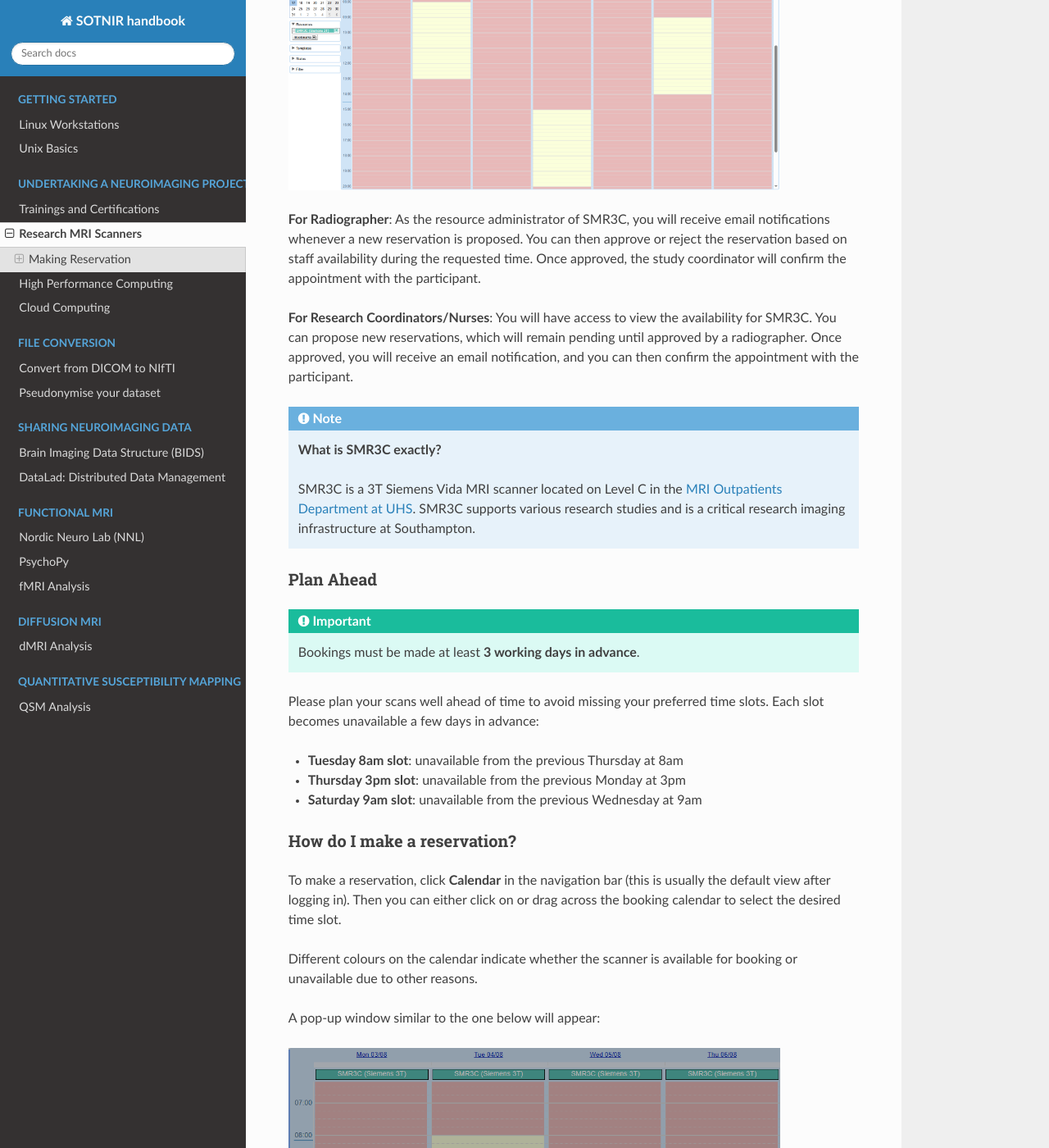
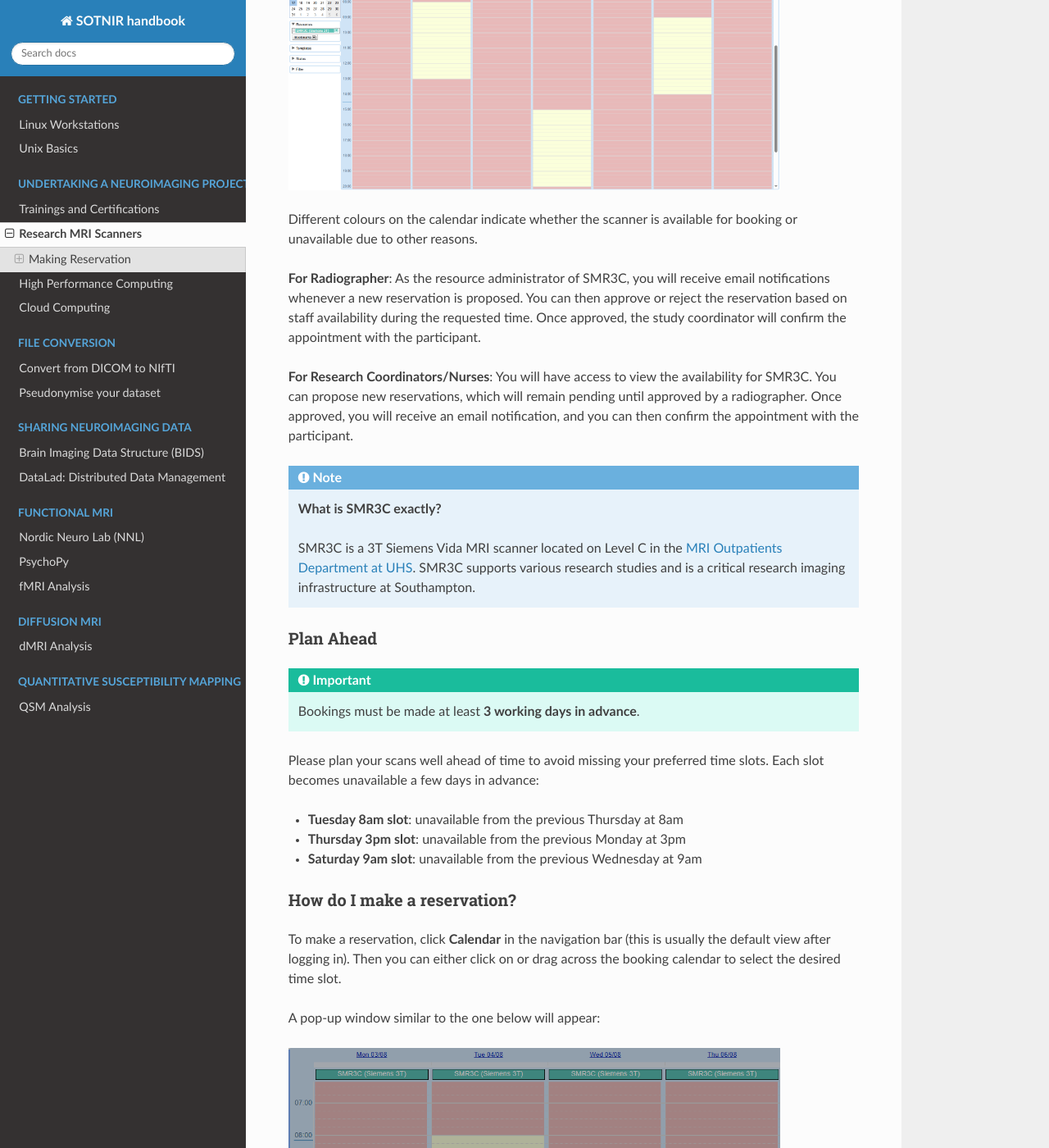
Before and after one commit to nhuneke/sotnir-handbook, a Sphinx documentation site: the page built from docs/projects-soton/mri-scanner.rst, in a window 1280 px wide and 1400 px high, scrolled down 929 px. Shown: the whole window at 82% size. Built offline with Sphinx 7.4.7 and the Read the Docs theme 3.1.0, drawn with Linux system fonts in a browser that asks for light colours; part of the change alters nothing that is shown.

Commit message:
Rearraanged content

```diff
--- a/docs/projects-soton/mri-scanner.rst
+++ b/docs/projects-soton/mri-scanner.rst
@@ -32,6 +32,8 @@ Here is how the calendar looks like:
 .. image:: ../images/calpendo-booking-calendar-2025.png
    :width: 600
 
+Different colours on the calendar indicate whether the scanner is available for booking or unavailable due to other reasons.
+
 **For Radiographer**: As the resource administrator of SMR3C, you will receive email notifications whenever a new reservation is proposed. You can then approve or reject the reservation based on staff availability during the requested time. Once approved, the study coordinator will confirm the appointment with the participant.
 
 **For Research Coordinators/Nurses**: You will have access to view the availability for SMR3C. You can propose new reservations, which will remain pending until approved by a radiographer. Once approved, you will receive an email notification, and you can then confirm the appointment with the participant.
@@ -59,8 +61,6 @@ How do I make a reservation?
 =============================
 
 To make a reservation, click **Calendar** in the navigation bar (this is usually the default view after logging in). Then you can either click on or drag across the booking calendar to select the desired time slot.
-
-Different colours on the calendar indicate whether the scanner is available for booking or unavailable due to other reasons.
 
 A pop-up window similar to the one below will appear:
 
```
